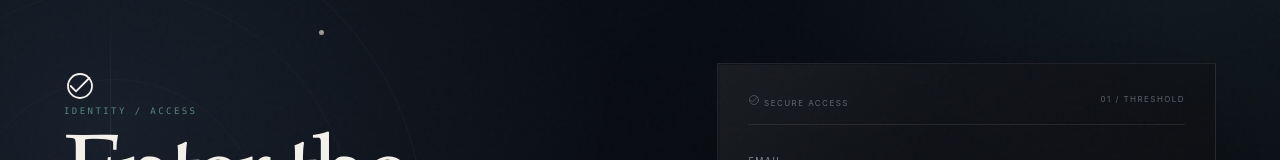
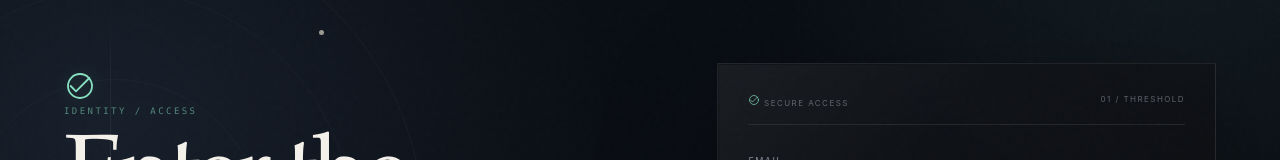
Before and after one commit to saalax4721x-coder/EIDOLON, a Next.js app: page /auth in a window 1280 px wide. Shown: the part 231-391 px from the top of the page. Built offline with nearby package versions, Linux system fonts and the light colour scheme.

Commit message:
feat: make EIDOLON icons semantic color signals

```diff
--- a/components/eidolon-icon.tsx
+++ b/components/eidolon-icon.tsx
@@ -29,7 +29,7 @@ const paths: Record<EidolonIconName, React.ReactNode> = {
 
 export function EidolonIcon({ name, size = 22, ...props }: EidolonIconProps) {
   return (
-    <svg viewBox="0 0 24 24" width={size} height={size} fill="none" stroke="currentColor" strokeWidth="1.35" strokeLinecap="round" strokeLinejoin="round" aria-hidden="true" {...props}>
+    <svg className={"eidolon-icon eidolon-icon--" + name} viewBox="0 0 24 24" width={size} height={size} fill="none" stroke="currentColor" strokeWidth="1.35" strokeLinecap="round" strokeLinejoin="round" aria-hidden="true" {...props}>
       {paths[name]}
     </svg>
   );
```
